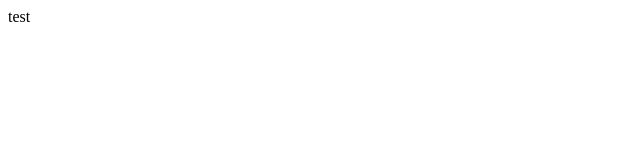
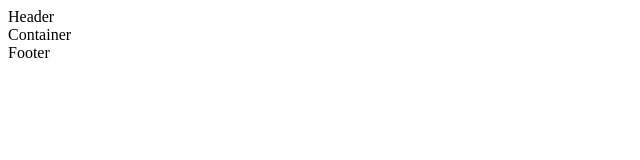
Before and after one commit to jech1/wordpressproj, a React (Vite) app: page / in a window 1280 px wide. Shown: the top 160 px of the page, without its empty margins (0-640 px from the left). Built offline with nearby package versions, Linux system fonts and the light colour scheme.

Commit message:
updated imports and exports

```diff
--- a/src/App.jsx
+++ b/src/App.jsx
@@ -1,5 +1,15 @@
+import Container from "./Container";
+import Header from "./Header";
+import Footer from "./Footer";
+
 function App() {
-  return <>test</>;
+  return (
+    <>
+      <Header />
+      <Container />
+      <Footer />
+    </>
+  );
 }
 
 export default App;
--- a/src/Background.jsx
+++ b/src/Background.jsx
@@ -0,0 +1,3 @@
+export default function Background() {
+  return <div>Background</div>;
+}
--- a/src/Container.jsx
+++ b/src/Container.jsx
@@ -0,0 +1,3 @@
+export default function Container() {
+  return <main>Container</main>;
+}
--- a/src/Footer.jsx
+++ b/src/Footer.jsx
@@ -0,0 +1,3 @@
+export default function Footer() {
+  return <footer>Footer</footer>;
+}
--- a/src/Header.jsx
+++ b/src/Header.jsx
@@ -0,0 +1,3 @@
+export default function Header() {
+  return <header>Header</header>;
+}
```
